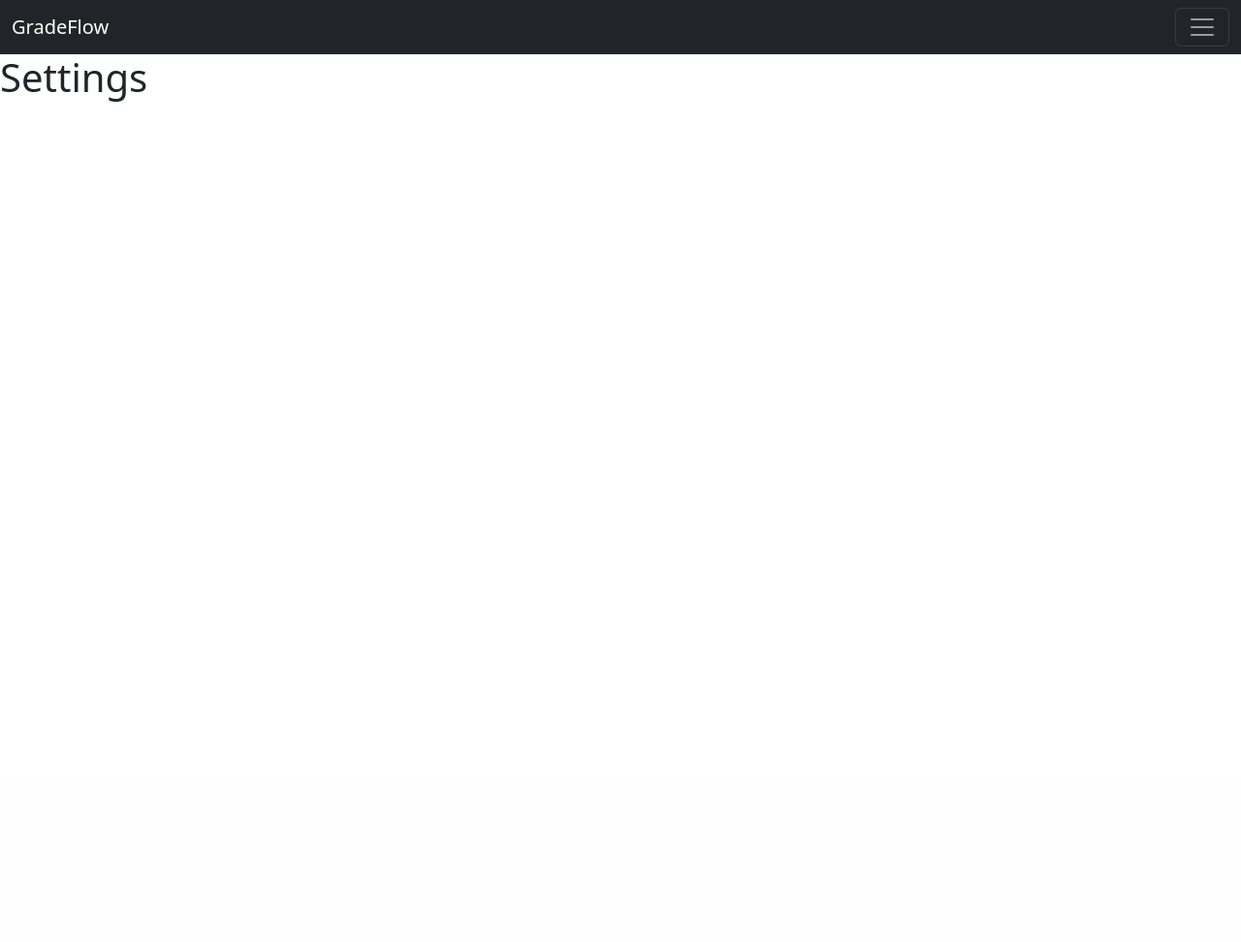
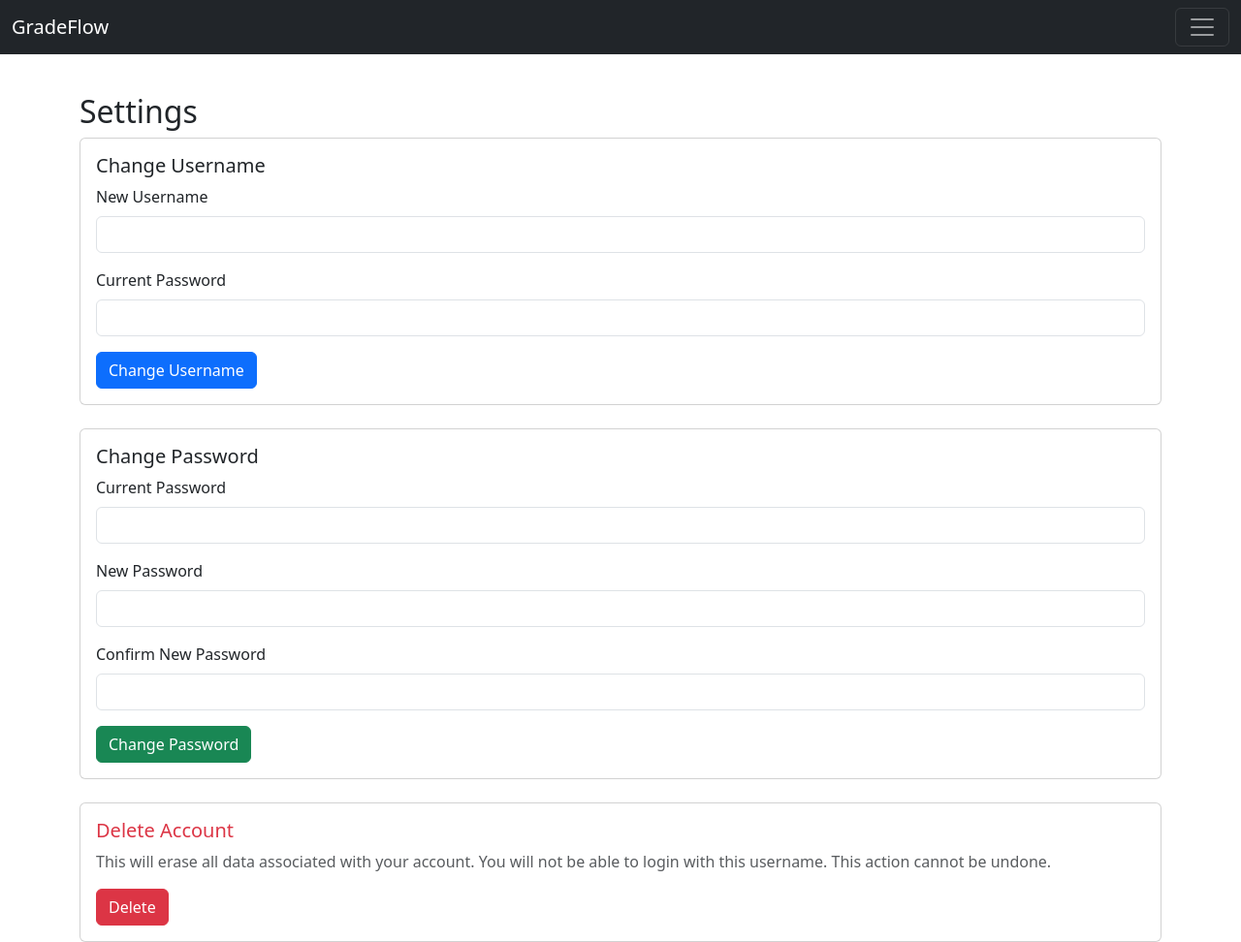
Before and after one commit to Claritix/gradeflow, a Flask app: page /settings in a window 1280 px wide. Shown: the whole page at 97% size. Before the commit the page ends 105 px from the top, so only its background shows below. Run offline with Flask 3, Linux system fonts and the light colour scheme; the visitor is signed in with stand-in values (Sample User, id 1); some libraries are stand-ins or nearby versions.

Commit message:
Added functionality to change username, change password and delete account

```diff
--- a/app.py
+++ b/app.py
@@ -369,5 +369,134 @@ def submit_marks():
 @app.route('/settings')
 @login_required
 def settings():
+    return render_template("settings.html")
+
+@app.route('/change-password', methods=["POST"])
+@login_required
+def change_password():
+    # Ensure username was submitted
+    if not request.form.get("old"):
+        return apology("must provide old password", 403)
+
+    # Ensure password was submitted
+    elif not request.form.get("password"):
+        return apology("must provide new password", 403)
+
+    # Ensure the two passwords match
+    elif request.form.get("password") != request.form.get("confirmation"):
+        return apology("password don't match", 400)
+
+    # Initialize variables
+    old = request.form.get("old")
+    new = request.form.get("password")
+    confirmation = request.form.get("confirmation")
+
+    # Get user id
     uid = session.get("user_id")
-    return render_template("settings.html")
+
+    # Get current password hash
+    current_hash = db.execute("SELECT hash FROM users WHERE id = ?", uid)
+
+    # Check if submitted old password and current password match
+    # If not, return an apology
+    if not check_password_hash(current_hash[0]['hash'], old):
+        return apology("old password doesn't match", 400)
+
+    # Update to new password
+    new_hash = generate_password_hash(new)
+    db.execute("UPDATE users SET hash = ? WHERE id = ?", new_hash, uid)
+
+    # Return to login clearing session ID
+    return redirect("/login")
+
+@app.route("/change-username", methods=["POST"])
+def change_username():
+    if request.method == "POST":
+        # Ensure current password was submitted
+        if not request.form.get("current_password"):
+            return apology("must provide old password", 403)
+
+        # Ensure new username was submitted
+        elif not request.form.get("new_username"):
+            return apology("must provide new username", 403)
+
+        # Initialize variables
+        old_password = request.form.get("current_password")
+        new_username = request.form.get("new_username")
+
+        # Get user id from session
+        uid = session.get("user_id")
+
+        # Get current password hash
+        current_hash = db.execute("SELECT hash FROM users WHERE id = ?", uid)
+
+        # Check if the old password matches the current hash in the database
+        if not check_password_hash(current_hash[0]['hash'], old_password):
+            return apology("old password doesn't match", 400)
+
+        # Update the username
+        db.execute("UPDATE users SET username = ? WHERE id = ?", new_username, uid)
+
+        flash("Username updated successfully!", "success")
+        return redirect("/login")
+
+@app.route("/reset", methods=["POST"])
+def reset():
+    # Ensure user is logged in (this check is required to make sure the user is authenticated)
+    if not session.get("user_id"):
+        flash("You must be logged in to reset data.", "danger")
+        return redirect("/login")
+
+    # Get the user id from session
+    user_id = session["user_id"]
+
+    # Execute the SQL queries to delete all associated data in the correct order
+    db.execute("""
+        DELETE FROM marks
+        WHERE subject_id IN (
+            SELECT subject_id FROM subjects
+            WHERE grade_id IN (
+                SELECT grade_id FROM grades
+                WHERE user_id = ?
+            )
+        ) OR term_id IN (
+            SELECT term_id FROM terms
+            WHERE grade_id IN (
+                SELECT grade_id FROM grades
+                WHERE user_id = ?
+            )
+        );
+    """, user_id, user_id)
+
+    db.execute("""
+        DELETE FROM subjects
+        WHERE grade_id IN (
+            SELECT grade_id FROM grades
+            WHERE user_id = ?
+        );
+    """, user_id)
+
+    db.execute("""
+        DELETE FROM terms
+        WHERE grade_id IN (
+            SELECT grade_id FROM grades
+            WHERE user_id = ?
+        );
+    """, user_id)
+
+    db.execute("""
+        DELETE FROM grades
+        WHERE user_id = ?;
+    """, user_id)
+
+    # Finally, delete the user from the users table
+    db.execute("""
+        DELETE FROM users
+        WHERE id = ?;
+    """, user_id)
+
+    # Clear the session
+    session.clear()
+    flash("Your data has been reset. Please log in again.", "warning")
+
+    return redirect("/login")
--- a/templates/settings.html
+++ b/templates/settings.html
@@ -1,13 +1,87 @@
 {% extends "layout.html" %}
 
 {% block title %}
-    Dashboard
+    Settings
 {% endblock %}
 
 {% block active_settings %}aria-current="page"{% endblock %}
 {% block active_settings2 %}active{% endblock %}
 
+{% block main %}
+<div class="container mt-5">
+    <h2>Settings</h2>
+    <div class="card">
+        <div class="card-body">
+            <h5 class="card-title">Change Username</h5>
+            <form action="/change-username" method="POST">
+                <div class="mb-3">
+                    <label for="new_username" class="form-label">New Username</label>
+                    <input type="text" class="form-control" id="new_username" name="new_username" required>
+                </div>
+                <div class="mb-3">
+                    <label for="current_password" class="form-label">Current Password</label>
+                    <input type="password" class="form-control" id="current_password" name="current_password" required>
+                </div>
+                <button type="submit" class="btn btn-primary">Change Username</button>
+            </form>
+        </div>
+    </div>
 
-{% block main %}
-    <h1>Settings</h1>
+    <div class="card mt-4">
+        <div class="card-body">
+            <h5 class="card-title">Change Password</h5>
+            <form action="/change-password" method="POST">
+                <div class="mb-3">
+                    <label for="current_password_password" class="form-label">Current Password</label>
+                    <input type="password" class="form-control" id="current_password_password" name="old" required>
+                </div>
+                <div class="mb-3">
+                    <label for="new_password" class="form-label">New Password</label>
+                    <input type="password" class="form-control" id="new_password" name="password" required>
+                </div>
+                <div class="mb-3">
+                    <label for="confirm_password" class="form-label">Confirm New Password</label>
+                    <input type="password" class="form-control" id="confirm_password" name="confirmation" required>
+                </div>
+                <button type="submit" class="btn btn-success">Change Password</button>
+            </form>
+        </div>
+    </div>
+
+    <div class="card mt-4">
+        <div class="card-body">
+            <h5 class="card-title text-danger">Delete Account</h5>
+            <p class="text-muted">This will erase all data associated with your account. You will not be able to login with this username. This action cannot be undone.</p>
+            <button type="button" class="btn btn-danger" id="reset-btn">Delete</button>
+        </div>
+    </div>
+</div>
+
+<!-- Confirmation Modal for Reset -->
+<div class="modal fade" id="resetConfirmationModal" tabindex="-1" aria-labelledby="resetConfirmationModalLabel" aria-hidden="true">
+  <div class="modal-dialog">
+    <div class="modal-content">
+      <div class="modal-header">
+        <h5 class="modal-title" id="resetConfirmationModalLabel">Confirm Deletion</h5>
+        <button type="button" class="btn-close" data-bs-dismiss="modal" aria-label="Close"></button>
+      </div>
+      <div class="modal-body">
+        <p class="text-danger">Are you sure you want to delete all data? This action is irreversible!</p>
+      </div>
+      <div class="modal-footer">
+        <button type="button" class="btn btn-secondary" data-bs-dismiss="modal">Cancel</button>
+        <form action="/reset" method="POST">
+            <button type="submit" class="btn btn-danger">Yes, delete account.</button>
+        </form>
+      </div>
+    </div>
+  </div>
+</div>
+
+<script>
+    // Show reset confirmation modal
+    document.getElementById('reset-btn').addEventListener('click', function () {
+        new bootstrap.Modal(document.getElementById('resetConfirmationModal')).show();
+    });
+</script>
 {% endblock %}
```
Also changed, not shown: gradeflow-empty.db (deleted), gradeflow.db (added), 1 other file.
